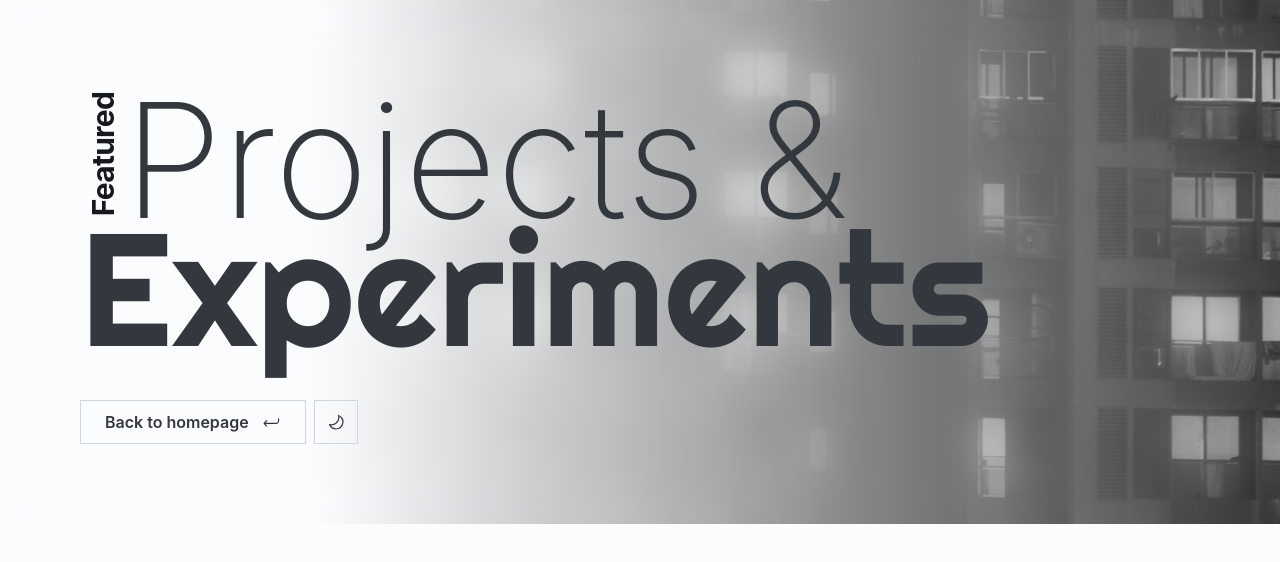
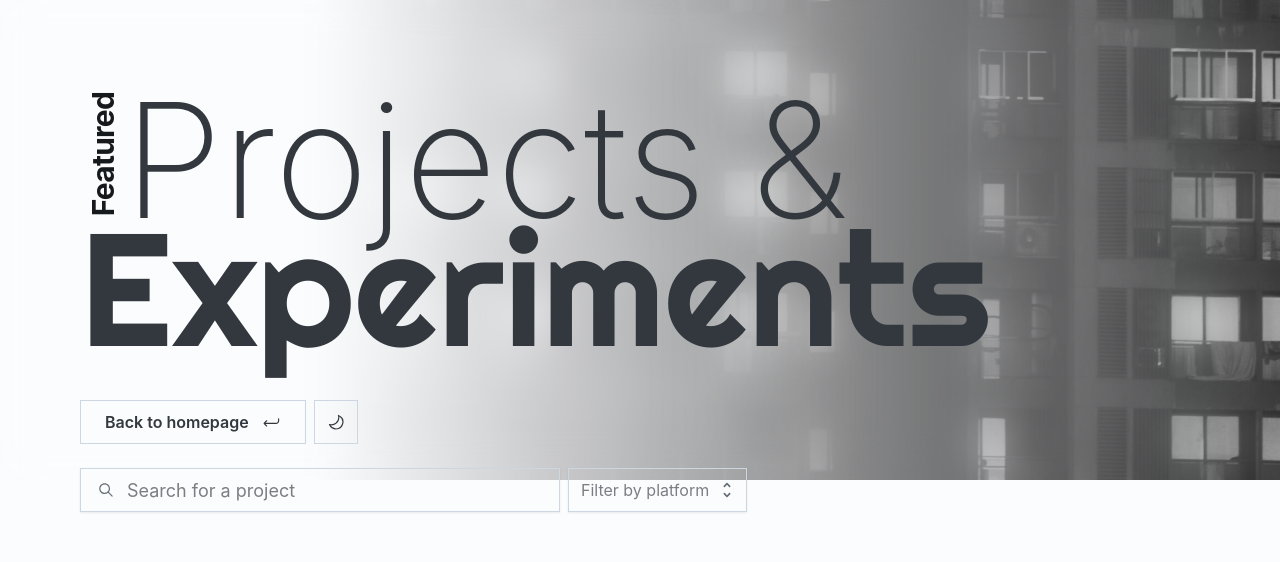
Before and after one commit to BSoDium/bsodium.fr, a React (Create React App) app: page /projects in a window 1280 px wide. Shown: the top 562 px of the page. Built offline with nearby package versions, Linux system fonts and the light colour scheme.

Commit message:
feat: add support for project search

```diff
--- /dev/null
+++ b/src/components/projects/Directory.tsx
@@ -0,0 +1,62 @@
+import {
+  Input, Select, Option, Stack,
+  IconButton,
+} from '@mui/joy';
+import React, { useState } from 'react';
+import { IoIosClose, IoIosSearch } from 'react-icons/io';
+
+export default function Directory() {
+  const [search, setSearch] = useState('');
+  const [platform, setPlatform] = useState<string | null>(null);
+
+  return (
+    <Stack paddingY={1} width="100%">
+      <Stack direction="row" gap={1}>
+        <Input
+          size="lg"
+          placeholder="Search for a project"
+          variant="outlined"
+          value={search}
+          onChange={(e) => setSearch(e.target.value)}
+          startDecorator={(
+            <IoIosSearch />
+        )}
+          sx={(theme) => ({
+            transition: 'all ease .2s',
+            width: 'min(100%, 30rem)',
+            cursor: 'pointer',
+            borderRadius: '0',
+            backgroundColor: 'transparent',
+            '--Input-focusedHighlight': theme.palette.background.level2,
+          })}
+        />
+        <Select
+          placeholder="Filter by platform"
+          variant="outlined"
+          sx={{
+            borderRadius: '0',
+            backgroundColor: 'transparent',
+          }}
+          value={platform}
+          onChange={(e, newValue) => setPlatform(newValue)}
+          endDecorator={platform !== null && (
+            <IconButton
+              variant="plain"
+              color="neutral"
+              sx={{ fontSize: '1.5rem' }}
+              onClick={() => setPlatform(null)}
+            >
+              <IoIosClose />
+            </IconButton>
+          )}
+          indicator={platform !== null ? null : undefined}
+        >
+          <Option value="GitHub">GitHub projects</Option>
+          <Option value="GitLab">GitLab projects</Option>
+          <Option value="Figma">Figma projects</Option>
+          <Option value="Deviantart">Deviantart projects</Option>
+        </Select>
+      </Stack>
+    </Stack>
+  );
+}
--- a/src/components/projects/Projects.tsx
+++ b/src/components/projects/Projects.tsx
@@ -10,6 +10,7 @@ import { IoIosReturnLeft } from 'react-icons/io';
 import { Link } from 'react-router-dom';
 import architectureLight from 'assets/architecture-light.jpg';
 import architectureDark from 'assets/architecture-dark.jpg';
+import Directory from './Directory';
 
 function ThemeSwitcherButton() {
   const { mode, systemMode, setMode } = useColorScheme();
@@ -56,6 +57,8 @@ function ThemeAwareIllustration() {
       position: 'absolute',
       right: 'min(0rem, calc(100vw - 100rem))',
       width: '100rem',
+      height: 'min(100%, 30rem)',
+      overflow: 'hidden',
       '&:after': {
         content: '""',
         position: 'absolute',
@@ -167,6 +170,7 @@ export default function Projects() {
           </Button>
           <ThemeSwitcherButton />
         </Stack>
+        <Directory />
       </Stack>
     </FixedMode>
   );
```
